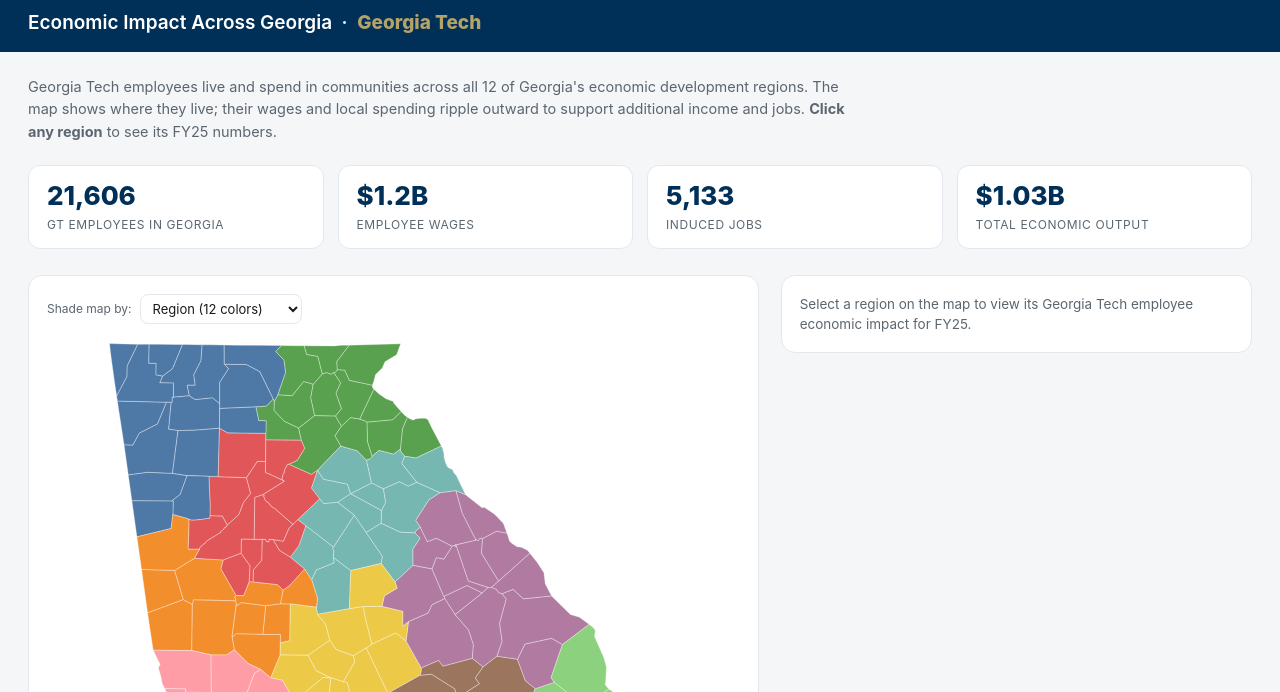
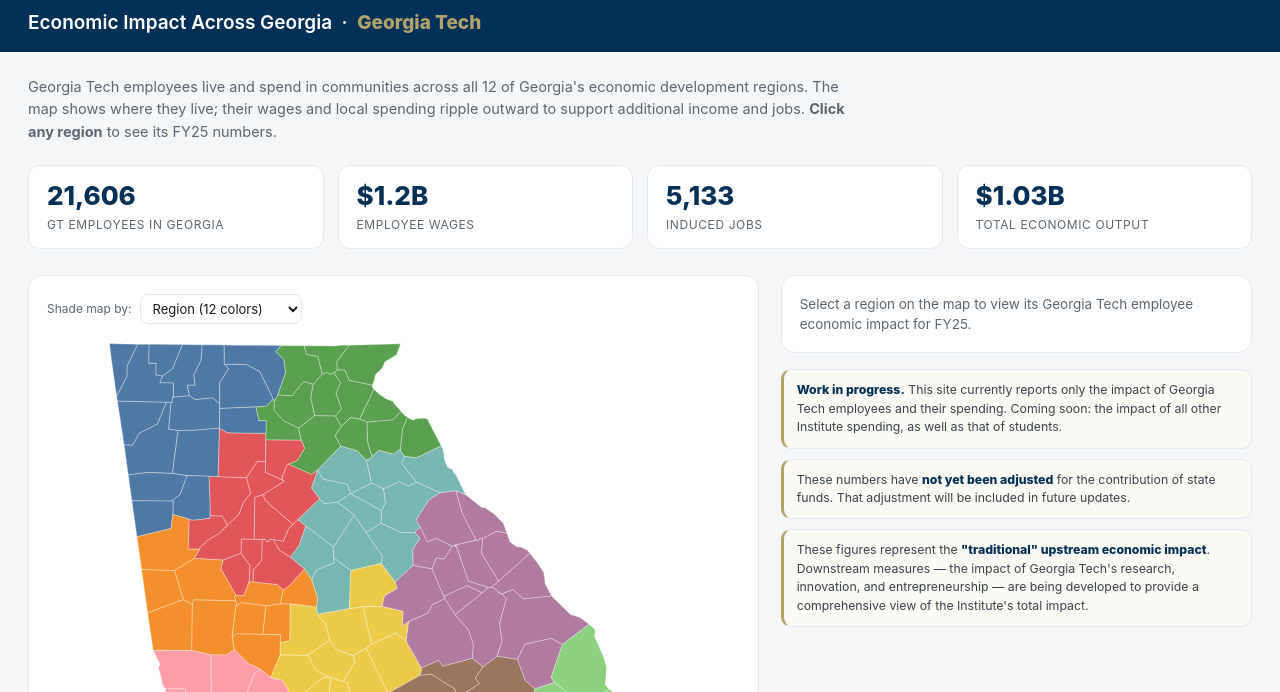
Before and after one commit to gteconomist/THWG, a plain HTML site: page index.html in a window 1280 px wide. Shown: the part 108-800 px from the top of the page. Drawn offline with nearby package versions, Linux system fonts and the light colour scheme.

Commit message:
Add work-in-progress notes under region detail box

```diff
--- a/index.html
+++ b/index.html
@@ -65,6 +65,11 @@
   .controls label{font-size:12px;color:var(--muted);}
   select{font:inherit;font-size:13px;padding:5px 8px;border:1px solid var(--line);border-radius:8px;background:#fff;color:var(--ink);}
   .foot{margin-top:26px;font-size:11.5px;color:var(--muted);line-height:1.5;}
+  /* work-in-progress notes under the detail box */
+  .notes{margin-top:16px;display:flex;flex-direction:column;gap:10px;}
+  .note{background:#fbfaf4;border:1px solid var(--line);border-left:3px solid var(--gold);
+        border-radius:10px;padding:11px 13px;font-size:12.3px;line-height:1.5;color:#3a434c;}
+  .note b{color:var(--navy);font-weight:800;}
   /* definitions / methodology */
   .defs{margin-top:24px;}
   .defs>summary{list-style:none;cursor:pointer;background:var(--card);border:1px solid var(--line);
@@ -120,8 +125,15 @@
       <div class="legend" id="legend"></div>
     </div>
 
-    <div class="panel" id="detail">
-      <div class="ph">Select a region on the map to view its Georgia Tech employee economic impact for FY25.</div>
+    <div class="sidecol">
+      <div class="panel" id="detail">
+        <div class="ph">Select a region on the map to view its Georgia Tech employee economic impact for FY25.</div>
+      </div>
+      <div class="notes">
+        <div class="note"><b>Work in progress.</b> This site currently reports only the impact of Georgia Tech employees and their spending. Coming soon: the impact of all other Institute spending, as well as that of students.</div>
+        <div class="note">These numbers have <b>not yet been adjusted</b> for the contribution of state funds. That adjustment will be included in future updates.</div>
+        <div class="note">These figures represent the <b>"traditional" upstream economic impact</b>. Downstream measures — the impact of Georgia Tech's research, innovation, and entrepreneurship — are being developed to provide a comprehensive view of the Institute's total impact.</div>
+      </div>
     </div>
   </div>
 
```
